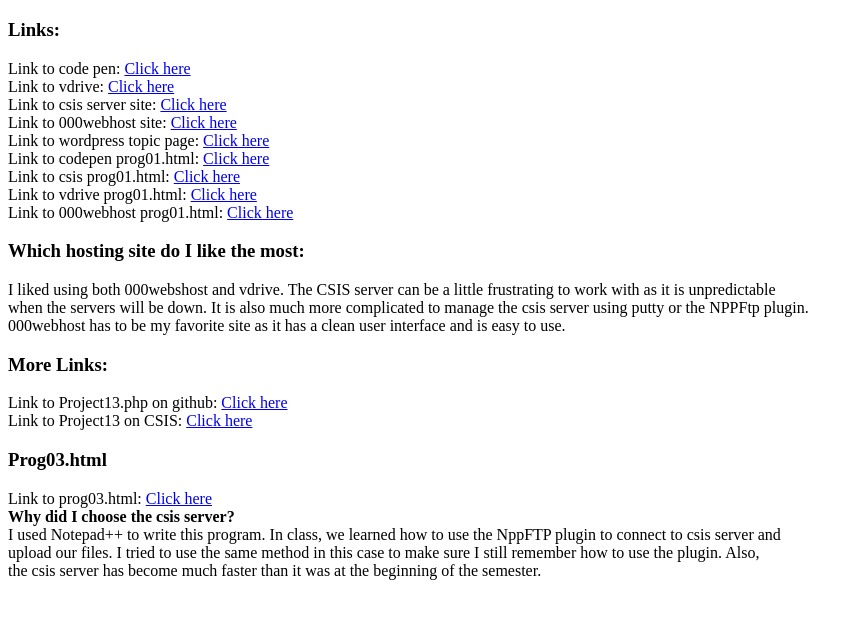
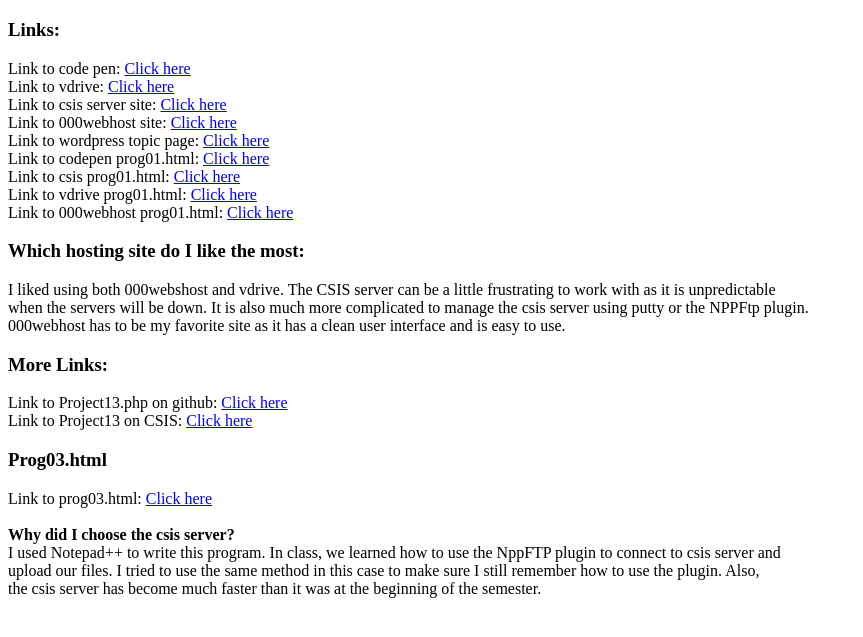
Before and after one commit to tajbid1/pages, a plain HTML site: page index.html in a window 1280 px wide. Shown: the part 61-698 px from the top of the page, without its empty margins (0-863 px from the left). Drawn offline with Linux system fonts and the light colour scheme.

Commit message:
Update index.html

```diff
--- a/index.html
+++ b/index.html
@@ -32,7 +32,7 @@
 
     <p>
     <h3>Prog03.html</h3>
-      Link to prog03.html: <a href="http://csis.svsu.edu/~thasib/prog03.html">Click here</a><br>
+      Link to prog03.html: <a href="http://csis.svsu.edu/~thasib/prog03.html">Click here</a><br><br>
       <b>Why did I choose the csis server?</b><br>
       I used Notepad++ to write this program. In class, we learned how to use the NppFTP plugin to connect to csis server and <br>
       upload our files. I tried to use the same method in this case to make sure I still remember how to use the plugin. Also, <br>
```
